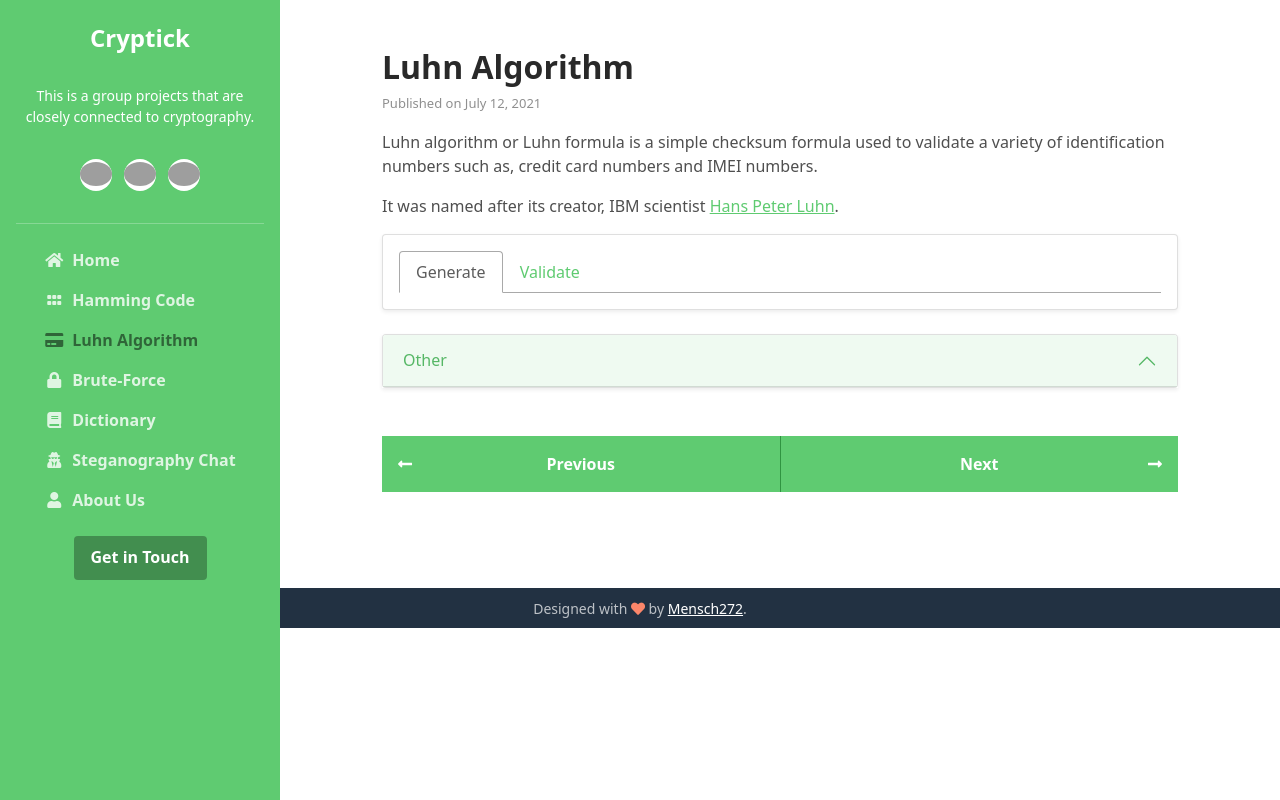
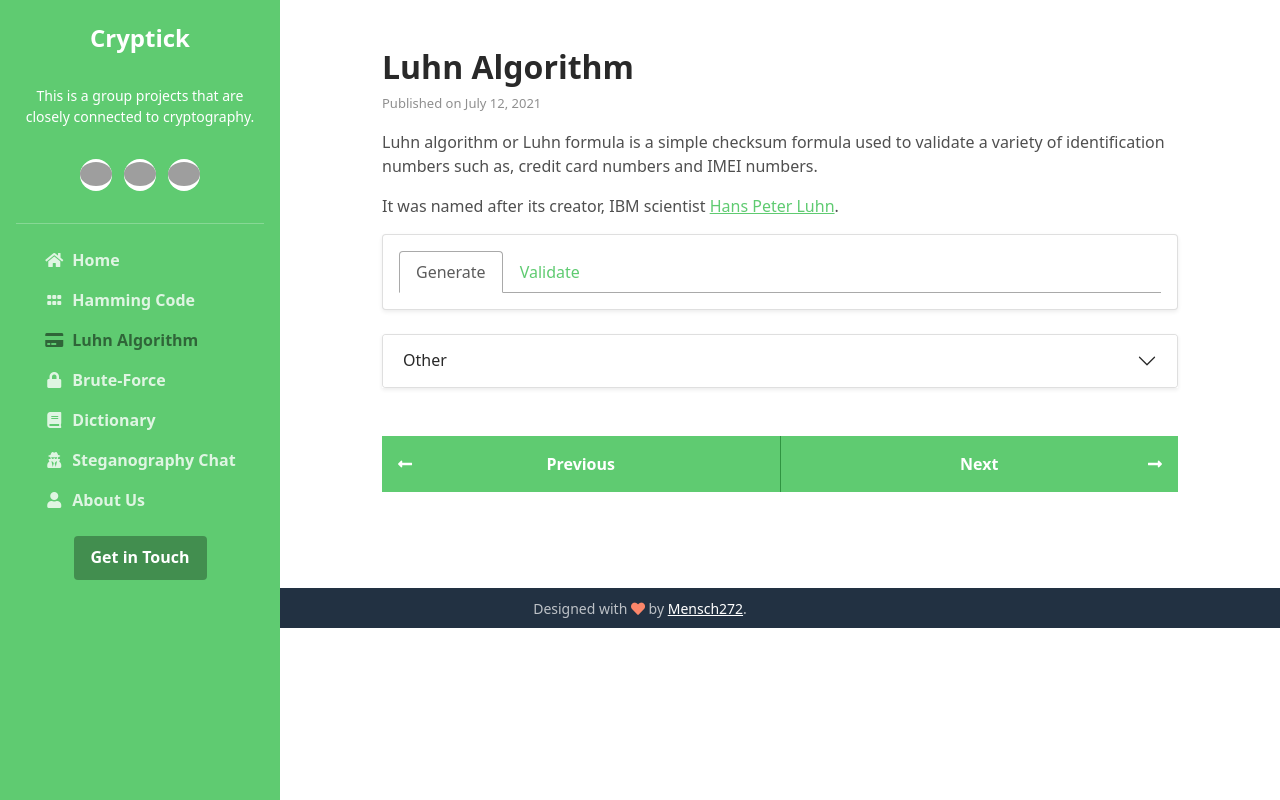
Before and after one commit to m-haisham/crypto-collection, a Django app: page /blog/2021-07-12/luhn-algorithm in a window 1280 px wide. Run offline with Django 3.2, Linux system fonts and the light colour scheme; some libraries are stand-ins or nearby versions; grey boxes are pictures that could not be loaded.

Commit message:
Fix luhn post initial accordion being selected

```diff
--- a/templates/posts/2021-07-12/luhn_algorithm.html
+++ b/templates/posts/2021-07-12/luhn_algorithm.html
@@ -13,16 +13,16 @@
 
     {% include 'luhn_algorithm/logic.html' %}
 
-    <div class="accordion shadow-sm mt-4" id="accordionExample">
+    <div class="accordion shadow-sm mt-4" id="luhn-other-accordion">
         <div class="accordion-item">
             <h2 class="accordion-header" id="headingOne">
-                <button class="accordion-button" type="button" data-bs-toggle="collapse" data-bs-target="#collapseOne"
+                <button class="accordion-button collapsed" type="button" data-bs-toggle="collapse" data-bs-target="#collapseOne"
                         aria-expanded="false" aria-controls="collapseOne">
                     Other
                 </button>
             </h2>
             <div id="collapseOne" class="accordion-collapse collapse" aria-labelledby="headingOne"
-                 data-bs-parent="#accordionExample">
+                 data-bs-parent="#luhn-other-accordion">
                 <div class="accordion-body">
                     <!-- Algorithm Information -->
                     <h6>Major Industry Identifier</h6>
```
